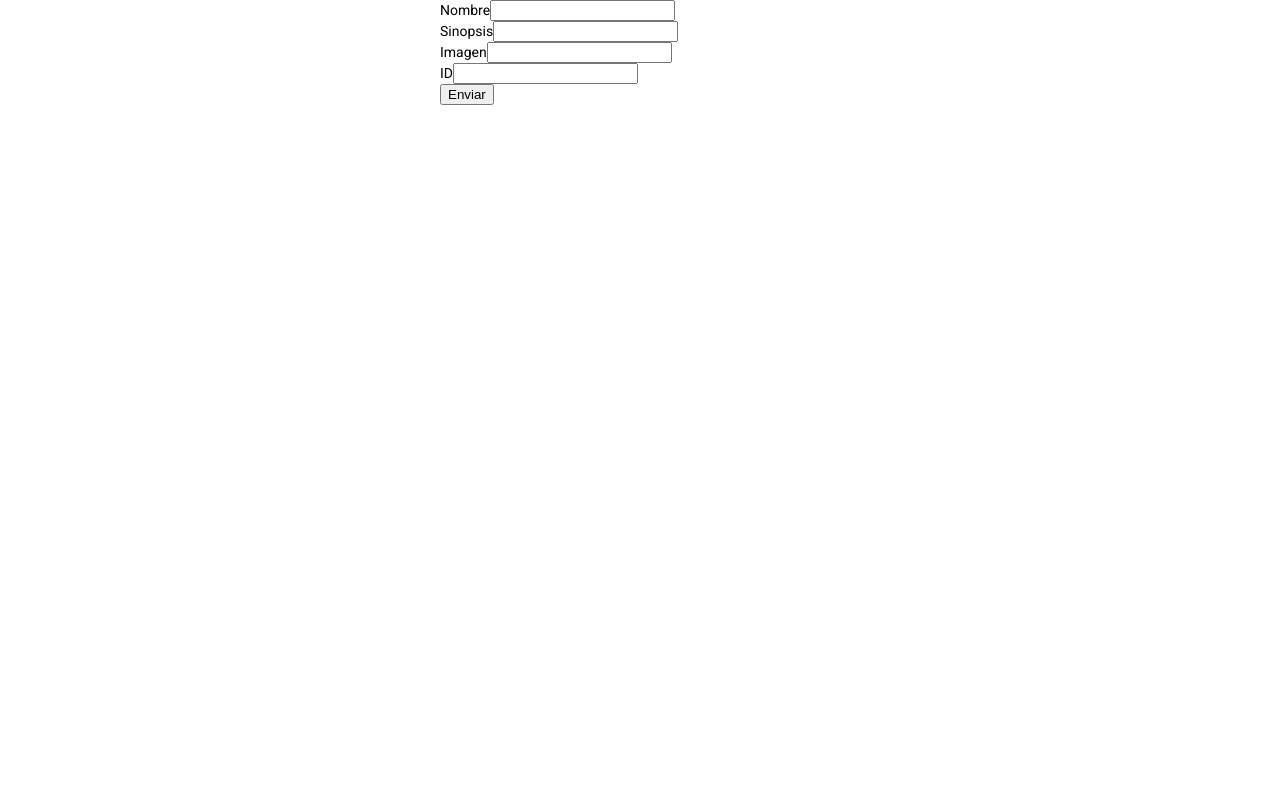
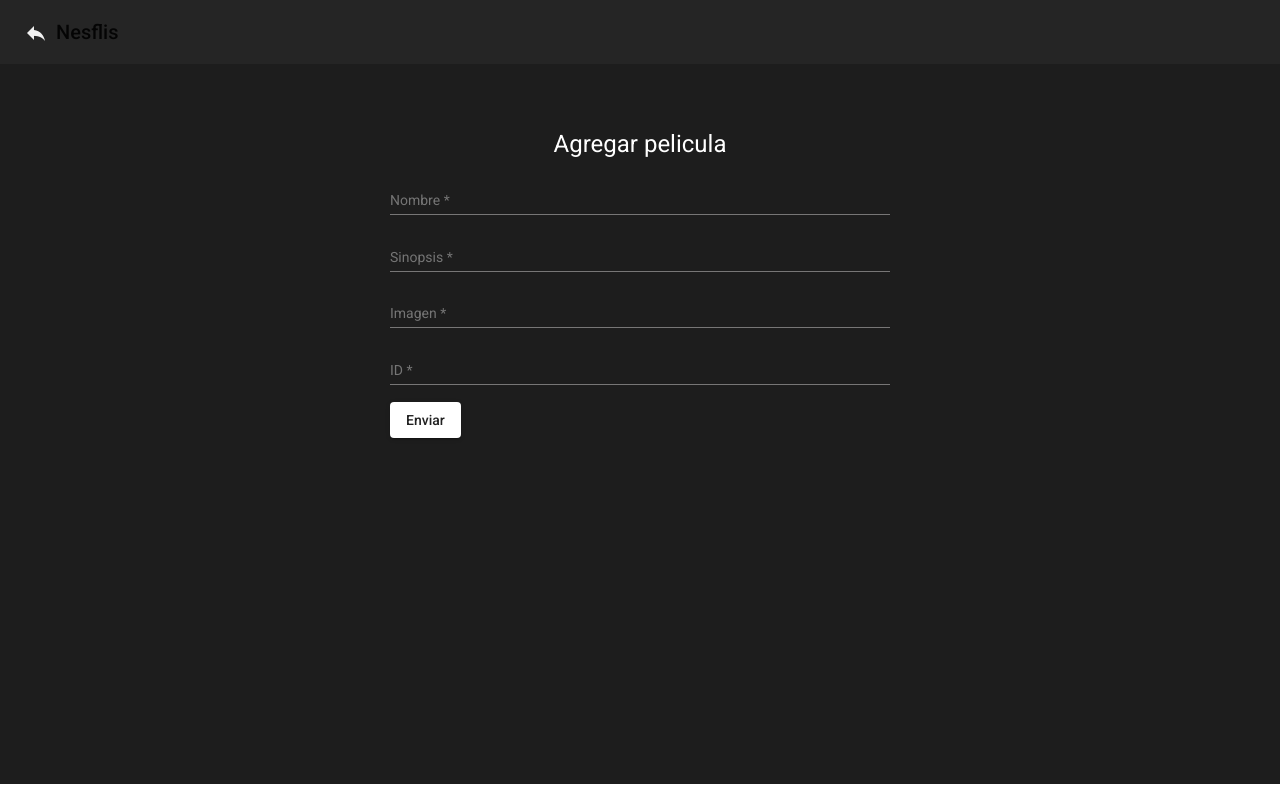
Before and after one commit to itzel1604/proyecto-SO, an Angular app: page /add-peli in a window 1280 px wide. Built offline with nearby package versions, Linux system fonts and the light colour scheme.

Commit message:
Agregar peliculas listo

```diff
--- a/src/app/add-peli/add-peli.component.css
+++ b/src/app/add-peli/add-peli.component.css
@@ -0,0 +1,64 @@
+mat-toolbar{
+    background-color: #252525;
+}
+
+.mat-icon{
+    color: rgb(241, 241, 241);
+}
+
+.fondo{
+    background-color: #1d1d1d;
+    height: 90vh;
+}
+
+.form {
+    min-width: 150px;
+  max-width: 500px;
+  width: 100%;
+}
+
+.input{
+    width: 100%;
+}
+
+.contenedor{
+display: flex;
+align-items: center;
+justify-content: center;
+}
+
+.fomulario{
+    padding-top: 5%;
+}
+
+.fomulario h1{
+    text-align: center;
+    color: rgb(255, 255, 255);
+}
+
+::ng-deep.mat-form-field-underline {
+    /*change color of underline*/
+    background-color: rgb(119, 118, 118) !important;
+  }
+
+  ::ng-deep.mat-form-field-ripple {
+    /*change color of underline when focused*/
+    background-color: rgb(255, 255, 255) !important;;
+   }
+
+   ::ng-deep .mat-focused .mat-form-field-label {
+    /*change color of label*/
+    color: rgb(255, 255, 255) !important;
+   }
+
+   ::ng-deep .mat-form-field-empty.mat-form-field-label {
+    color: rgb(117, 117, 117);
+}
+
+input.mat-input-element {
+    color: rgb(255, 255, 255);
+}
+
+.ver{
+    margin-left: 30%;
+}
--- a/src/app/add-peli/add-peli.component.html
+++ b/src/app/add-peli/add-peli.component.html
@@ -1,4 +1,31 @@
-<div style="width: 400px; margin: auto;">
+<mat-toolbar>
+  <!-- <button mat-mini-fab color="primary">
+      <mat-icon>add</mat-icon>
+  </button> -->
+
+  <button
+    class="button"
+    mat-icon-button="mat-icon-button"
+    matTooltipClass="primary-tooltip"
+    aria-label="Example icon-button with a heart icon"
+    routerLink="/inicio"
+  >
+    <mat-icon>reply</mat-icon>
+  </button>
+
+  <span class="example-spacer"></span>
+
+  <span>Nesflis</span>
+
+  <!-- <button mat-icon-button class="example-icon favorite-icon" aria-label="Example icon-button with heart icon">
+    <mat-icon>favorite</mat-icon>
+  </button>
+  <button mat-icon-button class="example-icon" aria-label="Example icon-button with share icon">
+    <mat-icon>share</mat-icon>
+  </button> -->
+</mat-toolbar>
+
+<!-- <div style="width: 400px; margin: auto;">
     <div class="submit-form">
       <div *ngIf="!submitted">
         <div class="form-group">
@@ -54,4 +81,86 @@
         <button class="btn btn-success" (click)="newPeli()">Agregar</button>
       </div>
     </div>
+  </div>  -->
+<div class="fondo">
+  <div class="contenedor">
+    <div class="fomulario">
+
+      <form
+        class="form"
+        #formulario="ngForm"
+        *ngIf="!submitted"
+      >
+      <h1>Agregar pelicula</h1>
+        <mat-form-field class="input">
+          <mat-label>Nombre</mat-label>
+
+          <input
+            matNativeControl="matNativeControl"
+            type="text"
+            matInput="matInput"
+            required="required"
+            [(ngModel)]="peli.name"
+            name="title"
+          >
+        </mat-form-field>
+
+        <mat-form-field class="input">
+          <mat-label>Sinopsis</mat-label>
+
+          <input
+            matNativeControl="matNativeControl"
+            matInput="matInput"
+            type="text"
+            required="required"
+            [(ngModel)]="peli.sinopsis"
+            name="sinopsis"
+          >
+        </mat-form-field>
+
+        <mat-form-field class="input">
+          <mat-label>Imagen</mat-label>
+
+          <input
+            matNativeControl="matNativeControl"
+            matInput="matInput"
+            type="text"
+            required="required"
+            [(ngModel)]="peli.img"
+            name="img"
+          >
+        </mat-form-field>
+
+        <mat-form-field class="input">
+          <mat-label>ID</mat-label>
+
+          <input
+            matNativeControl="matNativeControl"
+            matInput="matInput"
+            type="number"
+            required="required"
+            [(ngModel)]="peli.id"
+            name="id"
+          >
+        </mat-form-field>
+
+      <button
+         mat-raised-button="mat-raised-button"
+        (click)="savePeli()">
+      Enviar
+      </button>
+      </form>
+
+      <div *ngIf="submitted">
+        <h1>Registro exitoso!</h1>
+        <button
+        class="ver"
+         mat-raised-button="mat-raised-button"
+         routerLink="/inicio"
+        >
+      Ver
+      </button>
+      </div>
+    </div>
   </div>
+</div>
--- a/src/app/add-peli/add-peli.component.ts
+++ b/src/app/add-peli/add-peli.component.ts
@@ -1,4 +1,5 @@
 import { Component, OnInit } from '@angular/core';
+import { MatSnackBar } from '@angular/material/snack-bar';
 import { Peli } from '../models/peli';
 import { PeliService } from '../services/peli.service';
 
@@ -20,7 +21,8 @@ export class AddPeliComponent implements OnInit {
   submitted = false;
 
   constructor(
-    private peliService: PeliService
+    private peliService: PeliService,
+    private snackBar: MatSnackBar
   ) { }
 
   ngOnInit(): void {
@@ -39,14 +41,22 @@ export class AddPeliComponent implements OnInit {
         response => {
           console.log(response, this.submitted);
           this.submitted = true;
+          this.openSnackBar();
         },
         error => {
           console.log(error);
         });
   }
 
-  newPeli(): void {
-    window.location.reload();
+  // newPeli(): void {
+  //   window.location.reload();
+  // }
+
+  openSnackBar(): void {
+    this.snackBar.open('Registro Guardado', '', {
+      duration: 2000,
+      panelClass: 'notif-success',
+    });
   }
 
 
--- a/src/app/app.module.ts
+++ b/src/app/app.module.ts
@@ -15,8 +15,12 @@ import {MatButtonModule} from '@angular/material/button';
 import {MatTooltipModule} from '@angular/material/tooltip';
 import { BrowserAnimationsModule } from '@angular/platform-browser/animations';
 import { MatGridListModule } from '@angular/material/grid-list';
+import { MatFormFieldModule } from '@angular/material/form-field';
+import { MatInputModule } from '@angular/material/input';
+import {MatSnackBarModule} from '@angular/material/snack-bar';
 
 import { FormsModule } from '@angular/forms';
+import { ErrorStateMatcher, ShowOnDirtyErrorStateMatcher } from '@angular/material/core';
 
 @NgModule({
   declarations: [
@@ -36,9 +40,19 @@ import { FormsModule } from '@angular/forms';
     MatTooltipModule,
     BrowserAnimationsModule,
     MatGridListModule,
-    FormsModule
+    FormsModule,
+    MatFormFieldModule,
+    MatInputModule,
+    MatSnackBarModule
   ],
-  providers: [],
+  exports: [
+    MatInputModule,
+    MatFormFieldModule
+  ],
+  providers: [
+    {provide: ErrorStateMatcher, useClass:
+    ShowOnDirtyErrorStateMatcher}
+  ],
   bootstrap: [AppComponent]
 })
 export class AppModule { }
--- a/src/styles.css
+++ b/src/styles.css
@@ -2,3 +2,8 @@
 
 html, body { height: 100%; }
 body { margin: 0; font-family: Roboto, "Helvetica Neue", sans-serif; }
+
+.notif-success{
+    background-color: rgb(240, 240, 240);
+    color: black;
+}
```
